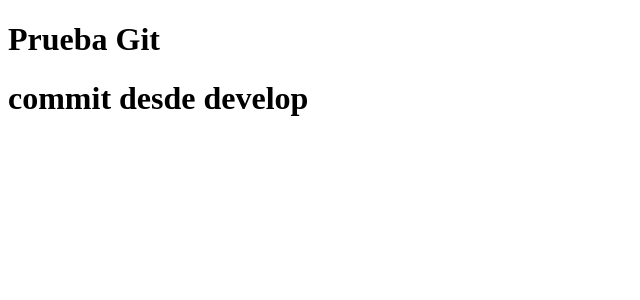
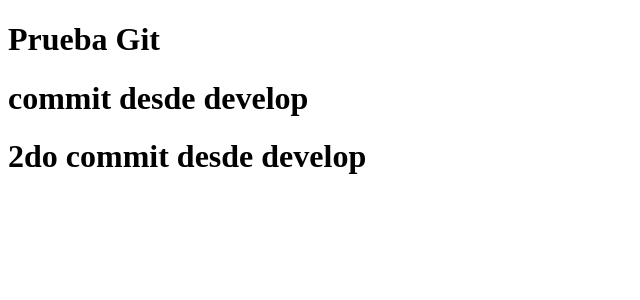
Before and after one commit to groialeonardo/task-list, an Angular app: page / in a window 1280 px wide. Shown: the top 300 px of the page, without its empty margins (0-640 px from the left). Built offline with nearby package versions, Linux system fonts and the light colour scheme.

Commit message:
2do commit desde develop

```diff
--- a/src/app/app.component.html
+++ b/src/app/app.component.html
@@ -1,2 +1,3 @@
 <h1>Prueba Git</h1>
 <h1>commit desde develop</h1>
+<h1>2do commit desde develop</h1>
```
